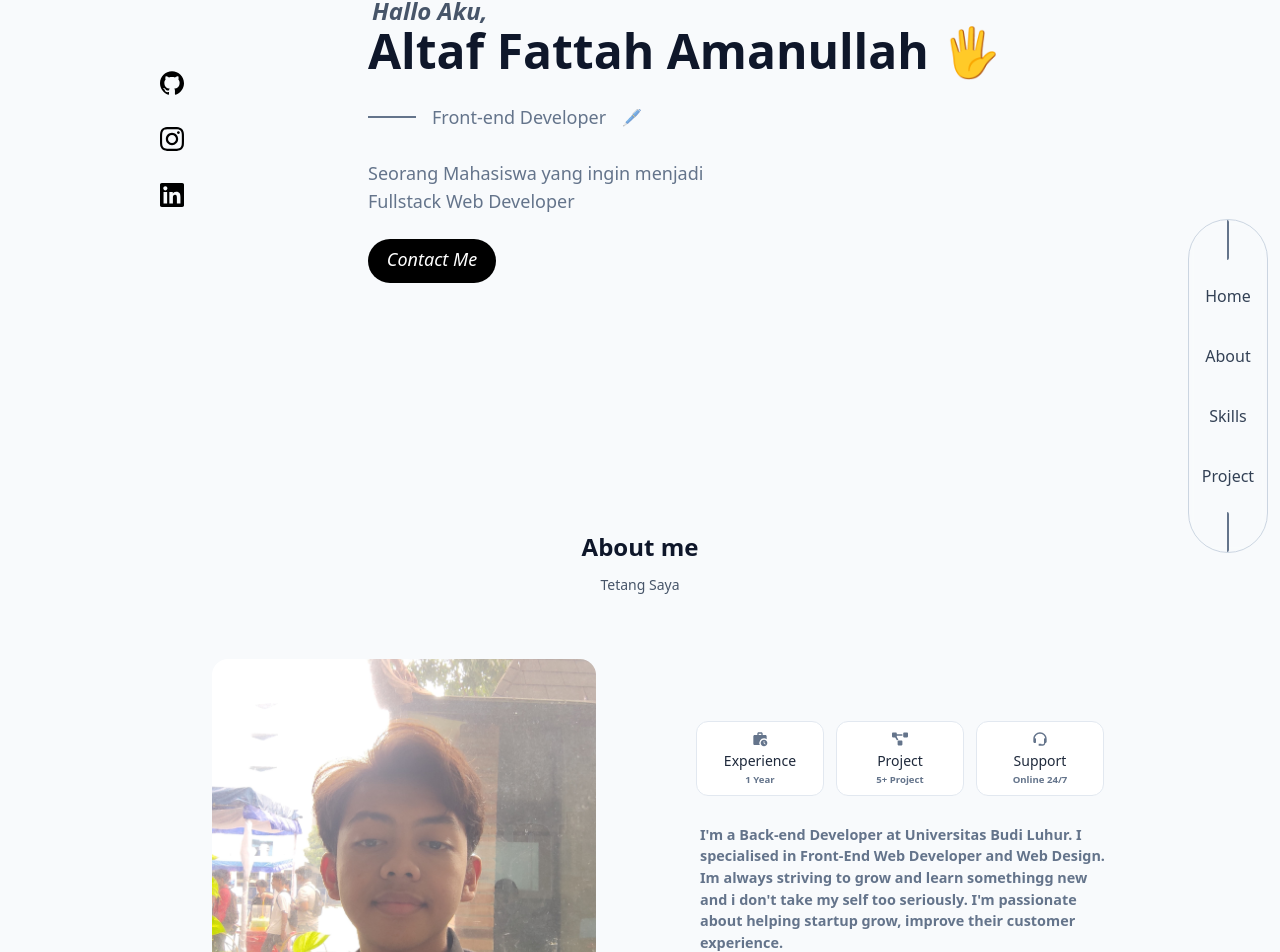
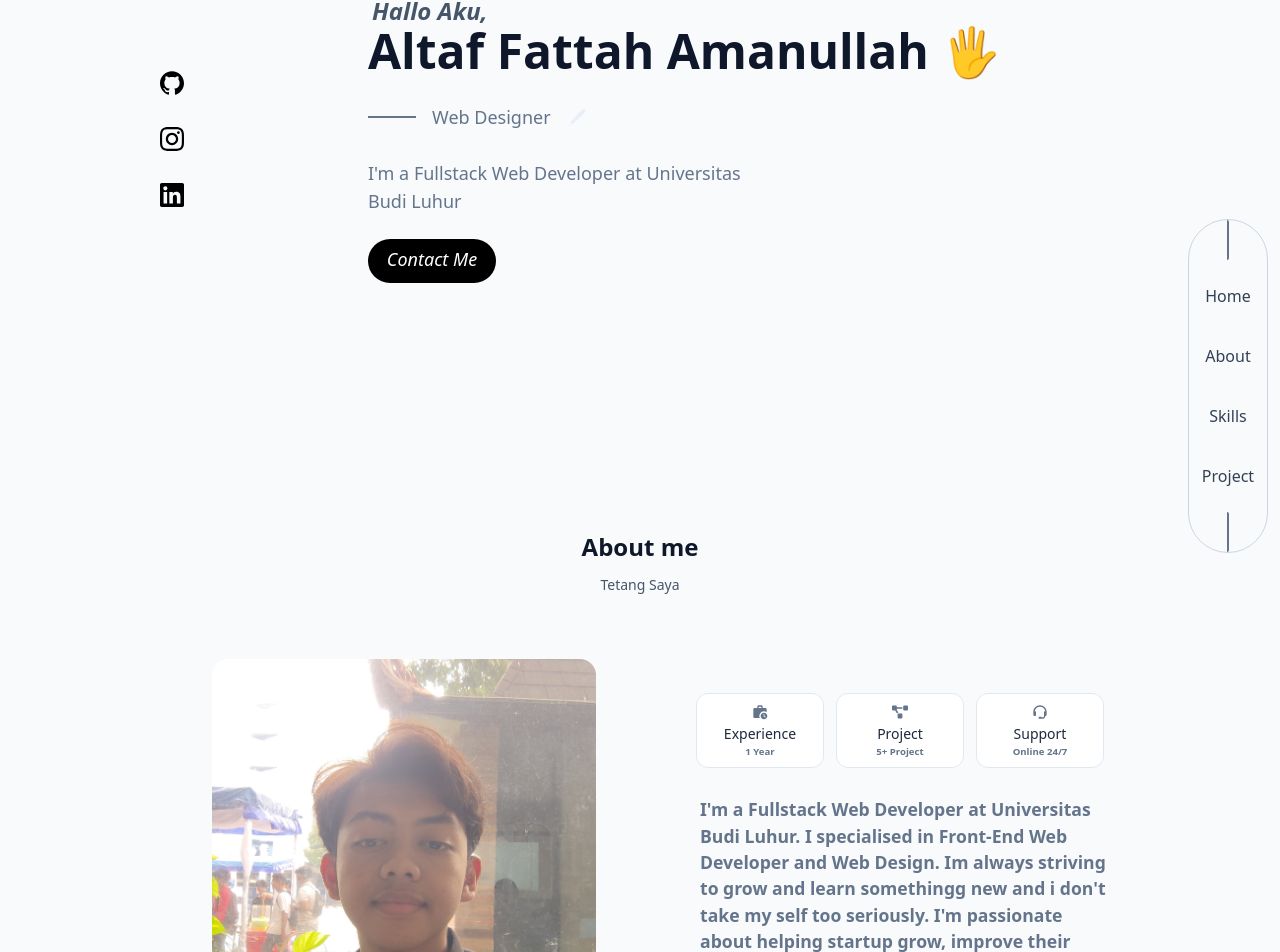
Before and after one commit to aftlah/React-Personal-Website, a React (Vite) app: page / in a window 1280 px wide. Shown: the part 157-1109 px from the top of the page. Built offline with nearby package versions, Linux system fonts and the light colour scheme.

Commit message:
edit about section

```diff
--- a/src/components/pages/About.jsx
+++ b/src/components/pages/About.jsx
@@ -4,6 +4,8 @@ import Experience from "../fragment/Experience";
 import { FaProjectDiagram } from "react-icons/fa";
 import { BiSupport } from "react-icons/bi";
 import { MdWorkHistory } from "react-icons/md"
+
+
 const About = () => {
   const StyleImg = {
     backgroundImage: `url(${imageKu})`,
@@ -58,7 +60,7 @@ const About = () => {
           </div>
 
           <div className="max-w-lg mx-auto text-center md:max-w-md md:text-left my-7 lg:ml-4">
-            <p className="font-semibold text-slate-500 text-[0.9rem]">
+            <p className="font-semibold text-slate-500 text-[0.9rem] lg:text-[1.1rem]">
 
               {/* I&apos;am a Web Developer from Tangerang, Indonesia. I specialised in
               Front-End Web Developer and Web Design. Im always striving to grow
@@ -66,7 +68,7 @@ const About = () => {
               I&apos;m passionate about helping startup grow, improve their customer
               experience. */}
 
-              I&apos;m a Back-end Developer at Universitas Budi Luhur. I specialised in
+              I&apos;m a Fullstack Web Developer at Universitas Budi Luhur. I specialised in
               Front-End Web Developer and Web Design. Im always striving to grow
               and learn somethingg new and i don&apos;t take my self too seriously.
               I&apos;m passionate about helping startup grow, improve their customer
--- a/src/components/pages/Home.jsx
+++ b/src/components/pages/Home.jsx
@@ -37,8 +37,10 @@ const Home = () => {
           <div>
             <AosCom dataAos={"fade-up"} dataAosDelay={50}>
               <p className="max-w-sm mb-6 text-slate-500 md:text-md lg:text-lg">
-                Seorang Mahasiswa yang ingin menjadi
-                Fullstack Web Developer
+                {/* Seorang Mahasiswa yang ingin menjadi
+                Fullstack Web Developer */}
+                I&apos;m a Fullstack Web Developer at Universitas Budi Luhur
+
               </p>
             </AosCom>
             <AosCom dataAos={"fade-up"} dataAosDelay={200}>
--- a/utils/Typed.jsx
+++ b/utils/Typed.jsx
@@ -6,7 +6,7 @@ const Type = () => {
 
    useEffect(() => {
       const typed = new Typed(typedRef.current, {
-         strings:["Mahasiswa","Fullstack Web Developer", "Front-end Developer", "Web Designer"],
+         strings:["Mahasiswa","Fullstack Web Developer", "Web Designer", "Cyber Security Enthusiast"],
          typeSpeed: 50,
          backSpeed: 50,
          backDelay: 400,
```
